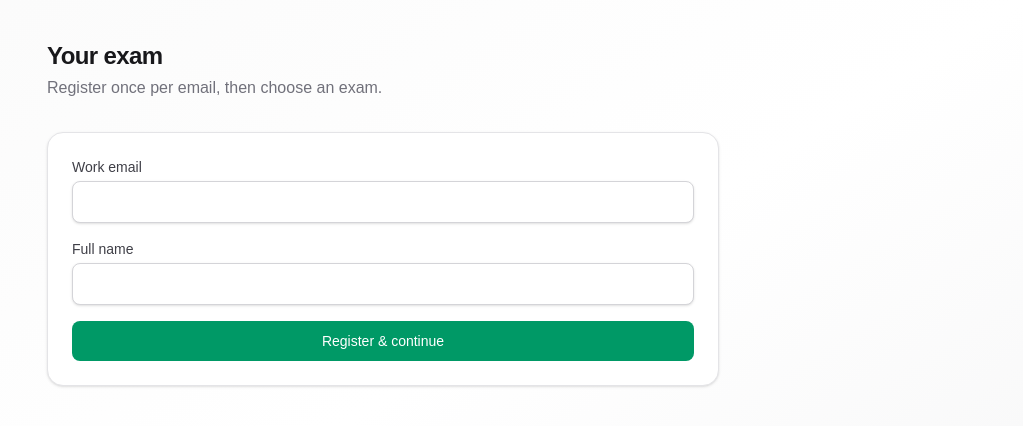
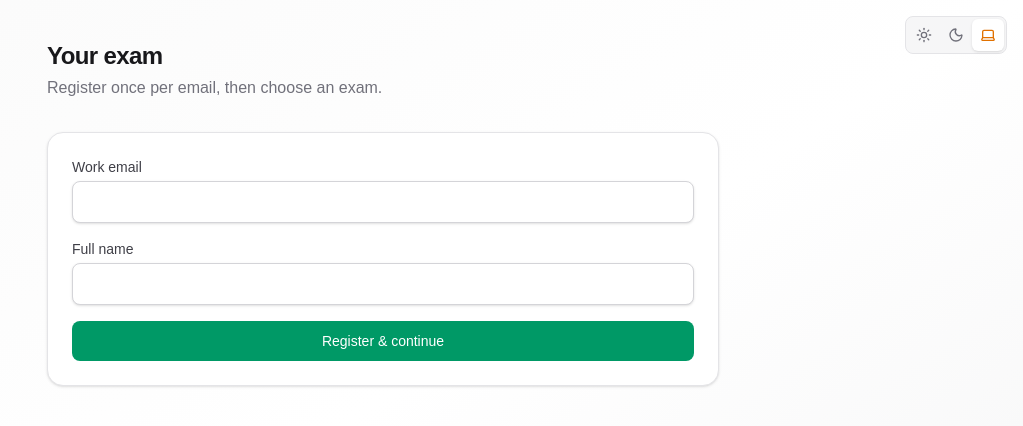
Before and after one commit to Nouman64-cat/kognis, a Next.js app in the folder frontend/: page /candidate in a window 1280 px wide. Shown: the top 426 px of the page, without its empty margins (257-1280 px from the left). Built offline with nearby package versions, Linux system fonts and the light colour scheme.

Commit message:
theme switcher

```diff
--- a/frontend/app/admin/login/page.tsx
+++ b/frontend/app/admin/login/page.tsx
@@ -4,6 +4,7 @@ import Link from "next/link";
 import { useRouter } from "next/navigation";
 import { useEffect, useState } from "react";
 import { Shield } from "lucide-react";
+import { ThemeSwitcher } from "@/components/theme/ThemeSwitcher";
 import { adminAuthStatus, adminLogin } from "@/lib/api";
 import { getAdminToken, setAdminToken } from "@/lib/admin-token";
 
@@ -41,6 +42,9 @@ export default function AdminLoginPage() {
 
   return (
     <div className="relative min-h-[100dvh] overflow-hidden bg-gradient-to-br from-zinc-100 via-amber-50/40 to-zinc-100 dark:from-zinc-950 dark:via-zinc-900 dark:to-black">
+      <div className="absolute right-3 top-3 z-10 sm:right-4 sm:top-4">
+        <ThemeSwitcher variant="compact" />
+      </div>
       <div
         className="pointer-events-none absolute inset-0 opacity-[0.35] dark:opacity-20"
         style={{
--- a/frontend/app/admin/set-password/page.tsx
+++ b/frontend/app/admin/set-password/page.tsx
@@ -3,6 +3,7 @@
 import Link from "next/link";
 import { useRouter } from "next/navigation";
 import { useState } from "react";
+import { ThemeSwitcher } from "@/components/theme/ThemeSwitcher";
 import { adminSetPassword } from "@/lib/api";
 
 export default function AdminSetPasswordPage() {
@@ -36,7 +37,10 @@ export default function AdminSetPasswordPage() {
   };
 
   return (
-    <div className="min-h-full bg-gradient-to-b from-zinc-50 to-zinc-100 px-4 py-16 dark:from-zinc-950 dark:to-black">
+    <div className="relative min-h-full bg-gradient-to-b from-zinc-50 to-zinc-100 px-4 py-16 dark:from-zinc-950 dark:to-black">
+      <div className="absolute right-4 top-4 z-10">
+        <ThemeSwitcher variant="compact" />
+      </div>
       <div className="mx-auto w-full max-w-sm">
         <Link href="/admin/login" className="text-sm text-amber-700 hover:underline dark:text-amber-400">
           ← Back to login
--- a/frontend/app/layout.tsx
+++ b/frontend/app/layout.tsx
@@ -1,6 +1,22 @@
 import type { Metadata } from "next";
 import { Geist, Geist_Mono } from "next/font/google";
+import { Providers } from "./providers";
 import "./globals.css";
+
+/** Runs before paint to avoid theme flash (must match ThemeProvider + localStorage key). */
+const themeInitScript = `
+(function(){
+  try {
+    var t = localStorage.getItem('kognis-theme');
+    var prefersDark = window.matchMedia('(prefers-color-scheme: dark)').matches;
+    var dark = false;
+    if (t === 'light') dark = false;
+    else if (t === 'dark') dark = true;
+    else dark = prefersDark;
+    document.documentElement.classList.toggle('dark', dark);
+  } catch (e) {}
+})();
+`;
 
 const geistSans = Geist({
   variable: "--font-geist-sans",
@@ -25,9 +41,13 @@ export default function RootLayout({
   return (
     <html
       lang="en"
+      suppressHydrationWarning
       className={`${geistSans.variable} ${geistMono.variable} h-full antialiased`}
     >
-      <body className="min-h-full flex flex-col">{children}</body>
+      <body className="flex min-h-full flex-col bg-[var(--background)] text-[var(--foreground)]">
+        <script dangerouslySetInnerHTML={{ __html: themeInitScript }} />
+        <Providers>{children}</Providers>
+      </body>
     </html>
   );
 }
--- /dev/null
+++ b/frontend/app/providers.tsx
@@ -0,0 +1,7 @@
+"use client";
+
+import { ThemeProvider } from "@/components/theme/ThemeProvider";
+
+export function Providers({ children }: { children: React.ReactNode }) {
+  return <ThemeProvider>{children}</ThemeProvider>;
+}
--- a/frontend/components/CandidateFlow.tsx
+++ b/frontend/components/CandidateFlow.tsx
@@ -2,6 +2,7 @@
 
 import { useCallback, useEffect, useLayoutEffect, useRef, useState } from "react";
 import { MarkdownBlock } from "@/components/MarkdownBlock";
+import { ThemeSwitcher } from "@/components/theme/ThemeSwitcher";
 import {
   getExamQuestions,
   listExams,
@@ -49,7 +50,7 @@ function ResultsReview({
     <div className="flex h-screen flex-col overflow-hidden bg-gradient-to-br from-zinc-50 via-white to-zinc-100 dark:from-zinc-950 dark:via-zinc-900 dark:to-black">
       <header className="z-20 shrink-0 border-b border-zinc-200 bg-white/90 backdrop-blur-sm dark:border-zinc-800 dark:bg-zinc-950/90">
         <div className="flex flex-col gap-3 px-4 py-3 sm:px-6">
-          <div className="flex flex-wrap items-center justify-between gap-4">
+          <div className="flex flex-wrap items-start justify-between gap-3 gap-y-2">
             <div
               className={`rounded-xl px-4 py-3 text-white shadow-sm ${passed ? "bg-emerald-600" : "bg-red-600"}`}
             >
@@ -58,6 +59,9 @@ function ResultsReview({
               <p className="text-xs text-white/80">
                 {result.correct_count} / {result.total_questions} correct
               </p>
+            </div>
+            <div className="shrink-0 scale-[0.92] origin-top-right sm:scale-100">
+              <ThemeSwitcher variant="compact" />
             </div>
           </div>
 
@@ -867,7 +871,16 @@ export function CandidateFlow({ presetExamId }: CandidateFlowProps) {
   }
 
   return (
-    <div className="min-h-screen bg-gradient-to-br from-zinc-50 via-white to-zinc-100 dark:from-zinc-950 dark:via-zinc-900 dark:to-black">
+    <div className="relative min-h-screen bg-gradient-to-br from-zinc-50 via-white to-zinc-100 dark:from-zinc-950 dark:via-zinc-900 dark:to-black">
+      {/* Theme toggle: fixed only on pre-exam steps (in-exam uses header row to avoid overlapping timer) */}
+      {(step === "register" ||
+        step === "exams" ||
+        step === "guidelines" ||
+        step === "waiting") && (
+        <div className="fixed right-3 top-3 z-50 sm:right-4 sm:top-4">
+          <ThemeSwitcher variant="compact" />
+        </div>
+      )}
 
       {/* ── EXAM MODE: full-screen layout ── */}
       {step === "take" && bundle && currentQ ? (
@@ -889,7 +902,10 @@ export function CandidateFlow({ presetExamId }: CandidateFlowProps) {
                   </p>
                 </div>
 
-                <div className="flex shrink-0 flex-wrap items-center justify-end gap-2 sm:gap-3">
+                <div className="flex min-w-0 shrink-0 flex-wrap items-center justify-end gap-2 sm:gap-3">
+                  <div className="shrink-0 scale-[0.92] origin-right sm:scale-100">
+                    <ThemeSwitcher variant="compact" />
+                  </div>
                   {/* Answered counter */}
                   <div className="hidden items-center gap-1.5 rounded-full border border-zinc-200 bg-zinc-50 px-3 py-1.5 text-xs font-semibold dark:border-zinc-700 dark:bg-zinc-900 sm:flex">
                     <span className="text-emerald-600 dark:text-emerald-400">{answeredCount}</span>
@@ -901,7 +917,7 @@ export function CandidateFlow({ presetExamId }: CandidateFlowProps) {
                     type="button"
                     onClick={() => void requestSubmitExam()}
                     disabled={loading}
-                    className="shrink-0 rounded-xl border border-zinc-300 bg-white px-3 py-1.5 text-xs font-bold text-zinc-800 shadow-sm transition hover:bg-zinc-50 disabled:opacity-50 dark:border-zinc-600 dark:bg-zinc-900 dark:text-zinc-100 dark:hover:bg-zinc-800"
+                    className="shrink-0 rounded-xl bg-emerald-600 px-3 py-1.5 text-xs font-bold text-white shadow-sm transition hover:bg-emerald-700 disabled:opacity-50"
                   >
                     Submit exam
                   </button>
--- /dev/null
+++ b/frontend/components/theme/ThemeProvider.tsx
@@ -0,0 +1,108 @@
+"use client";
+
+import {
+  createContext,
+  useCallback,
+  useContext,
+  useEffect,
+  useMemo,
+  useState,
+} from "react";
+
+export type ThemePreference = "light" | "dark" | "system";
+
+const STORAGE_KEY = "kognis-theme";
+
+type ThemeContextValue = {
+  preference: ThemePreference;
+  resolvedTheme: "light" | "dark";
+  setPreference: (p: ThemePreference) => void;
+};
+
+const ThemeContext = createContext<ThemeContextValue | null>(null);
+
+function systemPrefersDark(): boolean {
+  if (typeof window === "undefined") return false;
+  return window.matchMedia("(prefers-color-scheme: dark)").matches;
+}
+
+function resolvePreference(pref: ThemePreference): boolean {
+  if (pref === "dark") return true;
+  if (pref === "light") return false;
+  return systemPrefersDark();
+}
+
+function readStoredPreference(): ThemePreference {
+  if (typeof window === "undefined") return "system";
+  try {
+    const raw = localStorage.getItem(STORAGE_KEY);
+    if (raw === "light" || raw === "dark" || raw === "system") return raw;
+  } catch {
+    /* ignore */
+  }
+  return "system";
+}
+
+export function ThemeProvider({ children }: { children: React.ReactNode }) {
+  const [preference, setPreferenceState] = useState<ThemePreference>(() => readStoredPreference());
+  const [resolvedTheme, setResolvedTheme] = useState<"light" | "dark">(() => {
+    if (typeof window === "undefined") return "light";
+    return resolvePreference(readStoredPreference()) ? "dark" : "light";
+  });
+  const [mounted, setMounted] = useState(false);
+
+  const applyDom = useCallback((pref: ThemePreference) => {
+    const dark = resolvePreference(pref);
+    setResolvedTheme(dark ? "dark" : "light");
+    document.documentElement.classList.toggle("dark", dark);
+  }, []);
+
+  useEffect(() => {
+    setMounted(true);
+    try {
+      const p = readStoredPreference();
+      setPreferenceState(p);
+      applyDom(p);
+    } catch {
+      applyDom("system");
+    }
+  }, [applyDom]);
+
+  useEffect(() => {
+    if (!mounted) return;
+    const mq = window.matchMedia("(prefers-color-scheme: dark)");
+    const onChange = () => {
+      if (preference === "system") applyDom("system");
+    };
+    mq.addEventListener("change", onChange);
+    return () => mq.removeEventListener("change", onChange);
+  }, [mounted, preference, applyDom]);
+
+  const setPreference = useCallback(
+    (pref: ThemePreference) => {
+      setPreferenceState(pref);
+      try {
+        localStorage.setItem(STORAGE_KEY, pref);
+      } catch {
+        /* ignore */
+      }
+      applyDom(pref);
+    },
+    [applyDom],
+  );
+
+  const value = useMemo(
+    () => ({ preference, resolvedTheme, setPreference }),
+    [preference, resolvedTheme, setPreference],
+  );
+
+  return <ThemeContext.Provider value={value}>{children}</ThemeContext.Provider>;
+}
+
+export function useTheme(): ThemeContextValue {
+  const ctx = useContext(ThemeContext);
+  if (!ctx) {
+    throw new Error("useTheme must be used within ThemeProvider");
+  }
+  return ctx;
+}
--- /dev/null
+++ b/frontend/components/theme/ThemeSwitcher.tsx
@@ -0,0 +1,76 @@
+"use client";
+
+import { Laptop, Moon, Sun } from "lucide-react";
+import type { ThemePreference } from "./ThemeProvider";
+import { useTheme } from "./ThemeProvider";
+
+const OPTIONS: { value: ThemePreference; icon: typeof Sun; label: string }[] = [
+  { value: "light", icon: Sun, label: "Light theme" },
+  { value: "dark", icon: Moon, label: "Dark theme" },
+  { value: "system", icon: Laptop, label: "Use system theme" },
+];
+
+type Variant = "sidebar" | "compact";
+
+export function ThemeSwitcher({ variant = "sidebar" }: { variant?: Variant }) {
+  const { preference, setPreference } = useTheme();
+
+  if (variant === "compact") {
+    return (
+      <div
+        className="inline-flex rounded-lg border border-zinc-200 bg-zinc-100/80 p-0.5 dark:border-zinc-600 dark:bg-zinc-800/80"
+        role="group"
+        aria-label="Theme"
+      >
+        {OPTIONS.map(({ value, icon: Icon, label }) => (
+          <button
+            key={value}
+            type="button"
+            title={label}
+            aria-pressed={preference === value}
+            onClick={() => setPreference(value)}
+            className={`rounded-md p-2 transition ${
+              preference === value
+                ? "bg-white text-amber-600 shadow-sm dark:bg-zinc-700 dark:text-amber-400"
+                : "text-zinc-500 hover:text-zinc-800 dark:text-zinc-400 dark:hover:text-zinc-200"
+            }`}
+          >
+            <Icon className="h-4 w-4" aria-hidden />
+            <span className="sr-only">{label}</span>
+          </button>
+        ))}
+      </div>
+    );
+  }
+
+  return (
+    <div className="px-3 pb-1">
+      <p className="mb-2 px-1 text-[10px] font-semibold uppercase tracking-wider text-zinc-500">
+        Theme
+      </p>
+      <div
+        className="flex gap-1 rounded-lg border border-zinc-200 bg-zinc-100 p-1 dark:border-zinc-700 dark:bg-zinc-950/80"
+        role="group"
+        aria-label="Theme"
+      >
+        {OPTIONS.map(({ value, icon: Icon, label }) => (
+          <button
+            key={value}
+            type="button"
+            title={label}
+            aria-pressed={preference === value}
+            onClick={() => setPreference(value)}
+            className={`flex flex-1 items-center justify-center rounded-md py-2 transition ${
+              preference === value
+                ? "bg-white text-amber-600 shadow-sm dark:bg-zinc-800 dark:text-amber-400"
+                : "text-zinc-500 hover:text-zinc-800 dark:text-zinc-400 dark:hover:text-zinc-200"
+            }`}
+          >
+            <Icon className="h-4 w-4" aria-hidden />
+            <span className="sr-only">{label}</span>
+          </button>
+        ))}
+      </div>
+    </div>
+  );
+}
```
Also changed, not shown: frontend/app/admin/page.tsx (+18 -11 lines), frontend/app/globals.css (+23 -15 lines).
